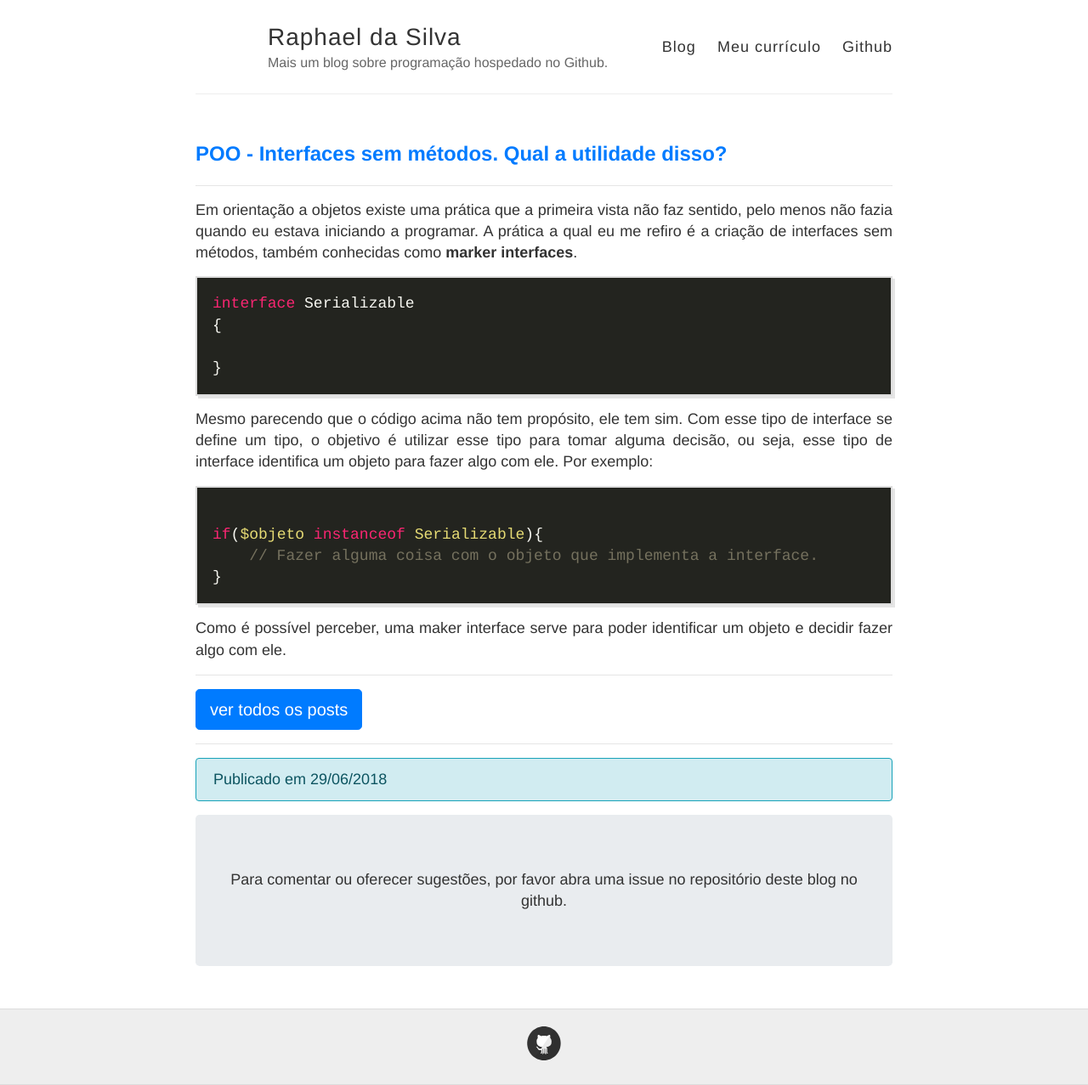
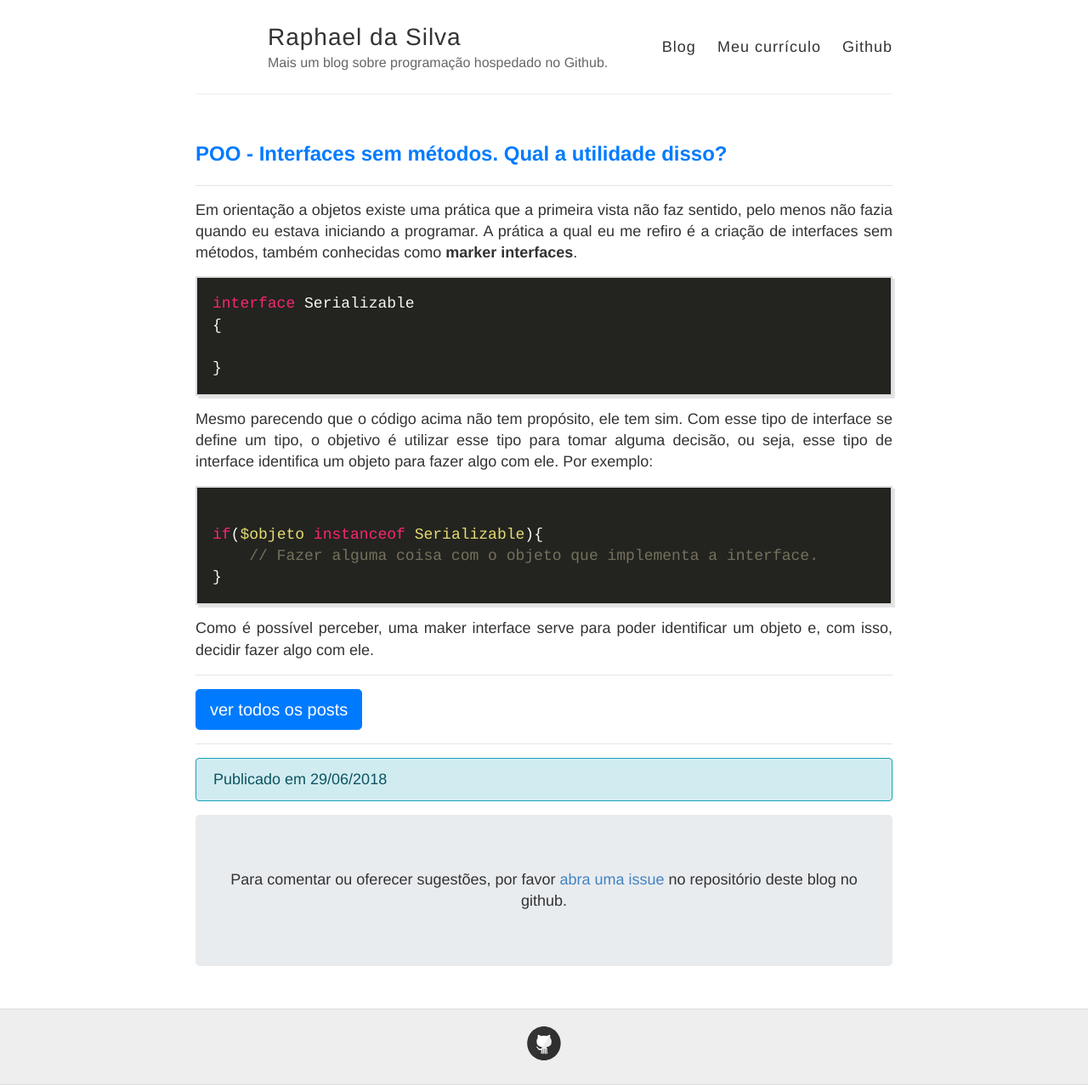
Before and after one commit to raphael-da-silva/raphael-da-silva.github.io, a Jekyll site: the page built from _posts/2018-06-29-marker-interfaces.md, in a window 1280 px wide. Shown: the whole page at 85% size. Built offline with Jekyll 4.4.1, drawn with Linux system fonts in a browser that asks for light colours; nearby versions of some CDN libraries.

Commit message:
Atualização

````diff
--- a/_layouts/post.html
+++ b/_layouts/post.html
@@ -26,7 +26,8 @@ layout: default
   </div>
 
   <div class="jumbotron text-center">
-     Para comentar ou oferecer sugestões, por favor abra uma issue no repositório
+     Para comentar ou oferecer sugestões, por favor
+     <a href="https://github.com/raphael-da-silva/raphael-da-silva.github.io/issues">abra uma issue</a> no repositório
      deste blog no github.
   </div>
 
--- a/_posts/2018-06-29-marker-interfaces.md
+++ b/_posts/2018-06-29-marker-interfaces.md
@@ -22,4 +22,4 @@ if($objeto instanceof Serializable){
 }
 ```
 
-Como é possível perceber, uma maker interface serve para poder identificar um objeto e decidir fazer algo com ele.
+Como é possível perceber, uma maker interface serve para poder identificar um objeto e, com isso, decidir fazer algo com ele.
````
